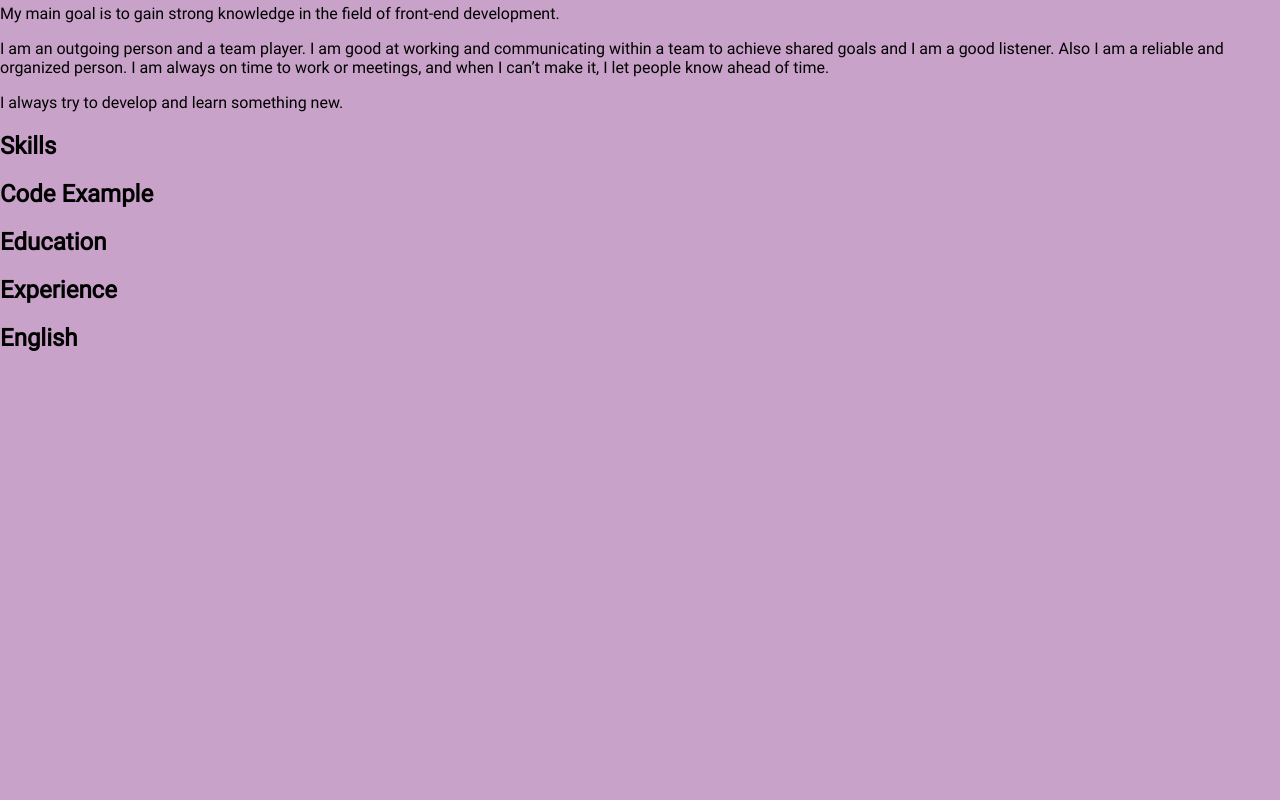
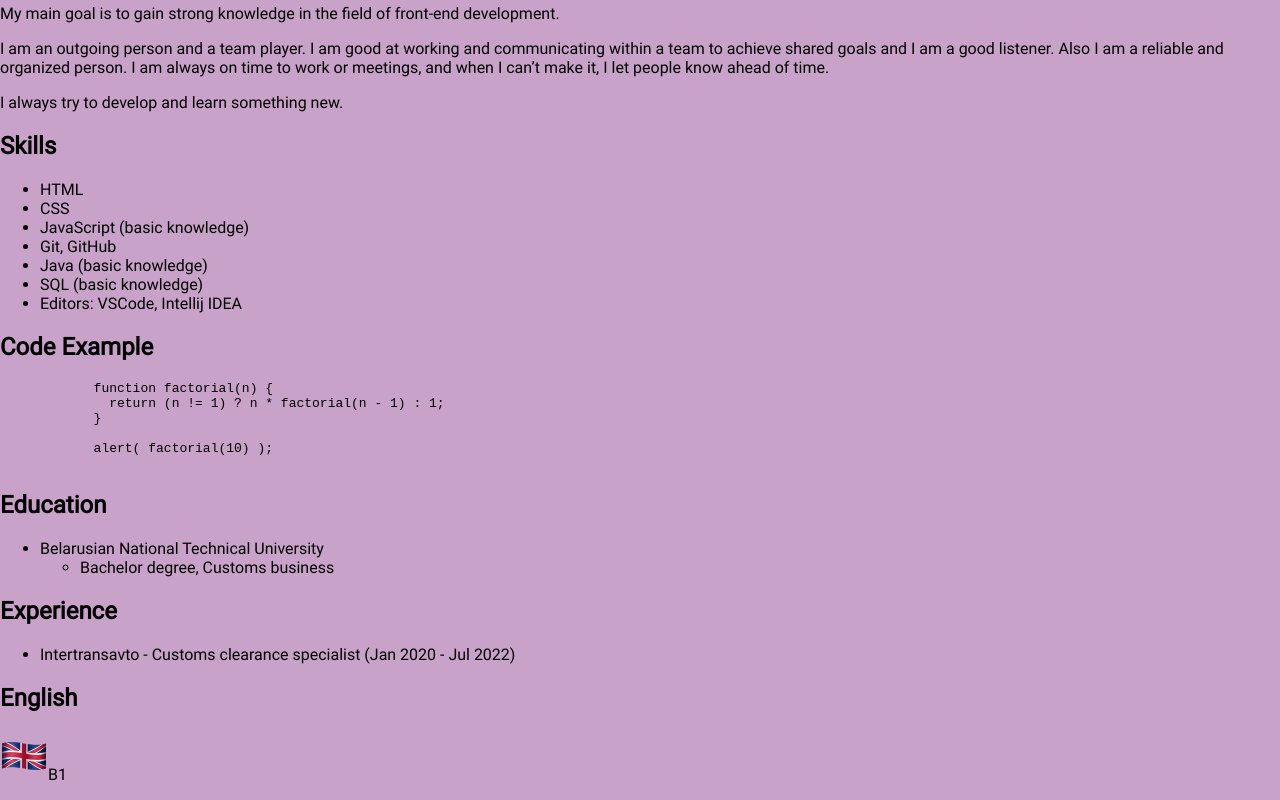
Before and after one commit to alesyabarilo/rsschool-cv, a plain HTML site: page index.html in a window 1280 px wide. Shown: the part 450-1250 px from the top of the page. Before the commit the page ends 822 px from the top, so only its background shows below. Drawn offline with Linux system fonts and the light colour scheme.

Commit message:
feat: add skills, code, education, experience and english info in html

```diff
--- a/index.html
+++ b/index.html
@@ -61,30 +61,66 @@
         <h2 class="section-title">
           Skills
         </h2>
+
+        <ul class="skills-list">
+          <li class="skill-item">HTML</li>
+          <li class="skill-item">CSS</li>
+          <li class="skill-item">JavaScript (basic knowledge)</li>
+          <li class="skill-item">Git, GitHub</li>
+          <li class="skill-item">Java (basic knowledge)</li>
+          <li class="skill-item">SQL (basic knowledge)</li>
+          <li class="skill-item">Editors: VSCode, Intellij IDEA</li>
+        </ul>
       </section>
 
       <section class="section" d="code">
         <h2 class="section-title">
           Code Example
         </h2>
+
+        <code class="code">
+          <pre class="code-content">
+            function factorial(n) {
+              return (n != 1) ? n * factorial(n - 1) : 1;
+            }
+
+            alert( factorial(10) );
+          </pre>
+        </code>
       </section>
 
       <section class="section" id="education">
         <h2 class="section-title">
           Education
         </h2>
+
+        <ul class="education-list">
+          <li class="education-item">Belarusian National Technical University
+            <ul class="education-sublist">
+              <li class="education-subitem">Bachelor degree, Customs business</li>
+            </ul>
+          </li>
+        </ul>
       </section>
 
       <section class="section" id="experience">
         <h2 class="section-title">
           Experience
         </h2>
+
+        <ul class="experience-list">
+          <li class="experience-item">Intertransavto - Customs clearance specialist (Jan 2020 - Jul 2022)</li>
+        </ul>
       </section>
 
       <section class="section" id="english">
         <h2 class="section-title">
           English
         </h2>
+
+        <div class="english-content">
+          <p class="english-level"><img class="english-image" src="assets/english.png" alt="Английский флаг">B1</p>
+        </div>
       </section>
     </div>
   </main>
```
Also changed, not shown: assets/english.png (added).
